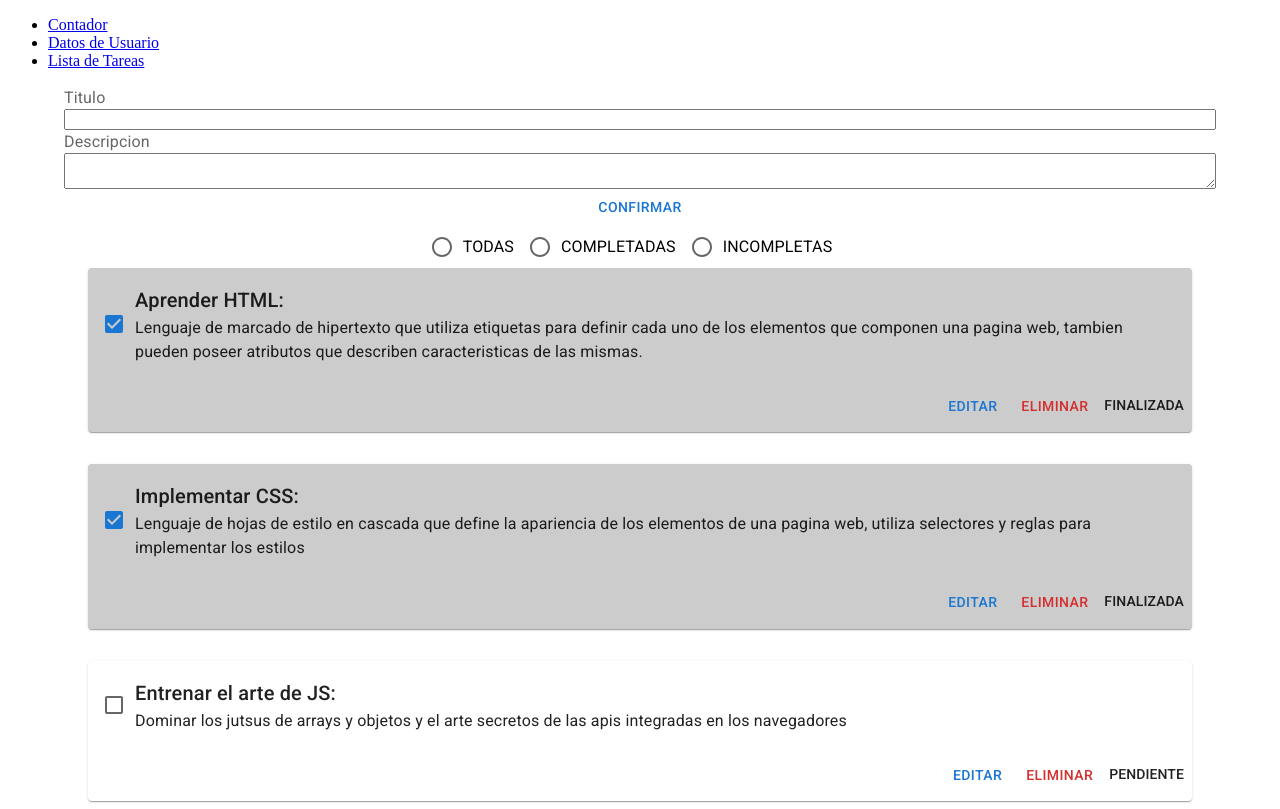
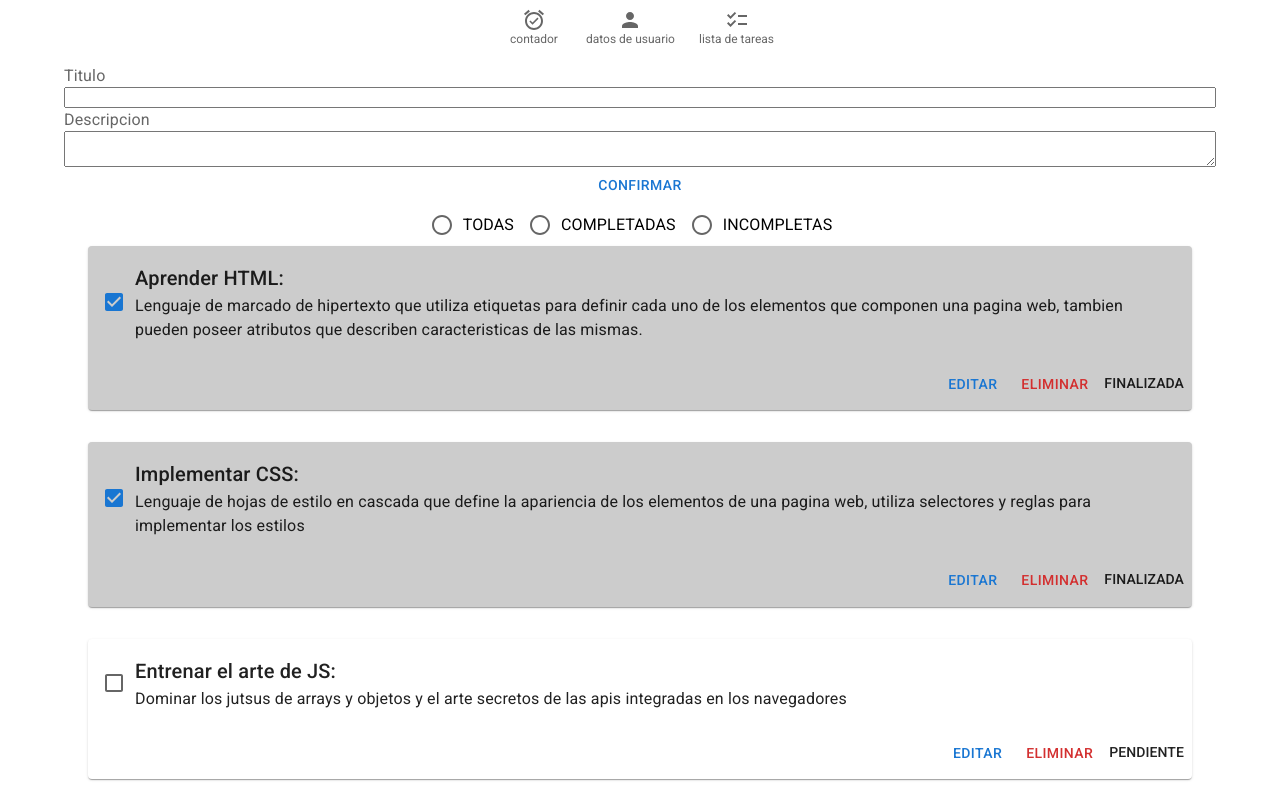
Before and after one commit to fpescar-lxv14/reactjs, a React (Vite) app: page /todos in a window 1280 px wide. Built offline with nearby package versions, Linux system fonts and the light colour scheme.

Commit message:
implementar mui en navegacion

```diff
--- a/src/components/Nav.jsx
+++ b/src/components/Nav.jsx
@@ -1,11 +1,17 @@
+import { BottomNavigation, BottomNavigationAction, List } from "@mui/material"
+import { AlarmOn, Checklist, Person } from "@mui/icons-material"
 import { NavLink } from "react-router"
 export default function Nav(){
     return(
-    <nav>
-        <ul>
-            <li><NavLink to="counter">Contador</NavLink></li>
-            <li><NavLink to="session">Datos de Usuario</NavLink></li>
-            <li><NavLink to="todos">Lista de Tareas</NavLink></li>
-        </ul>
-    </nav>
+    <BottomNavigation>
+        <NavLink to="counter">
+            <BottomNavigationAction label="contador" icon={<AlarmOn/>} showLabel/>
+        </NavLink>
+        <NavLink to="session">
+            <BottomNavigationAction label="datos de usuario" icon={<Person/>} showLabel/>
+        </NavLink>
+        <NavLink to="todos">
+            <BottomNavigationAction label="lista de tareas" icon={<Checklist/>} showLabel/>
+        </NavLink>
+    </BottomNavigation>
 )}
```
